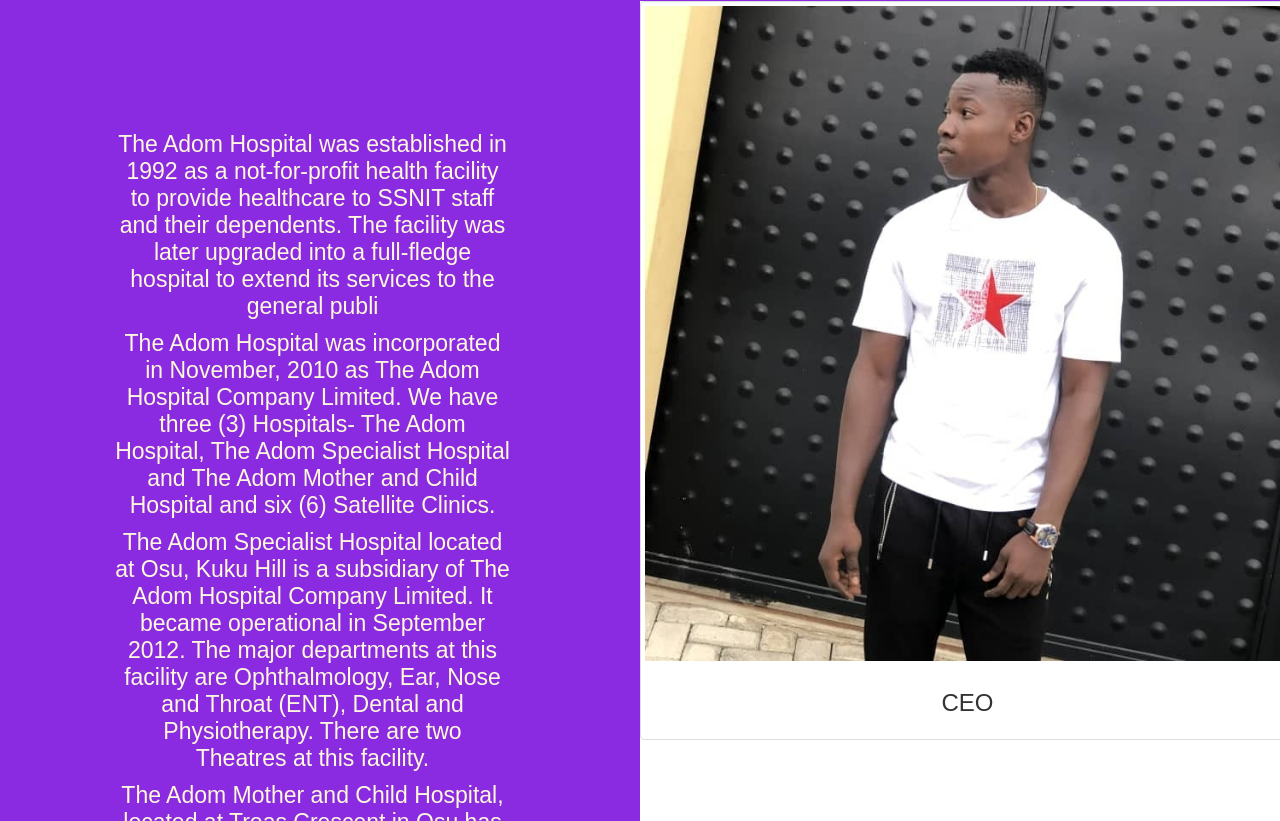
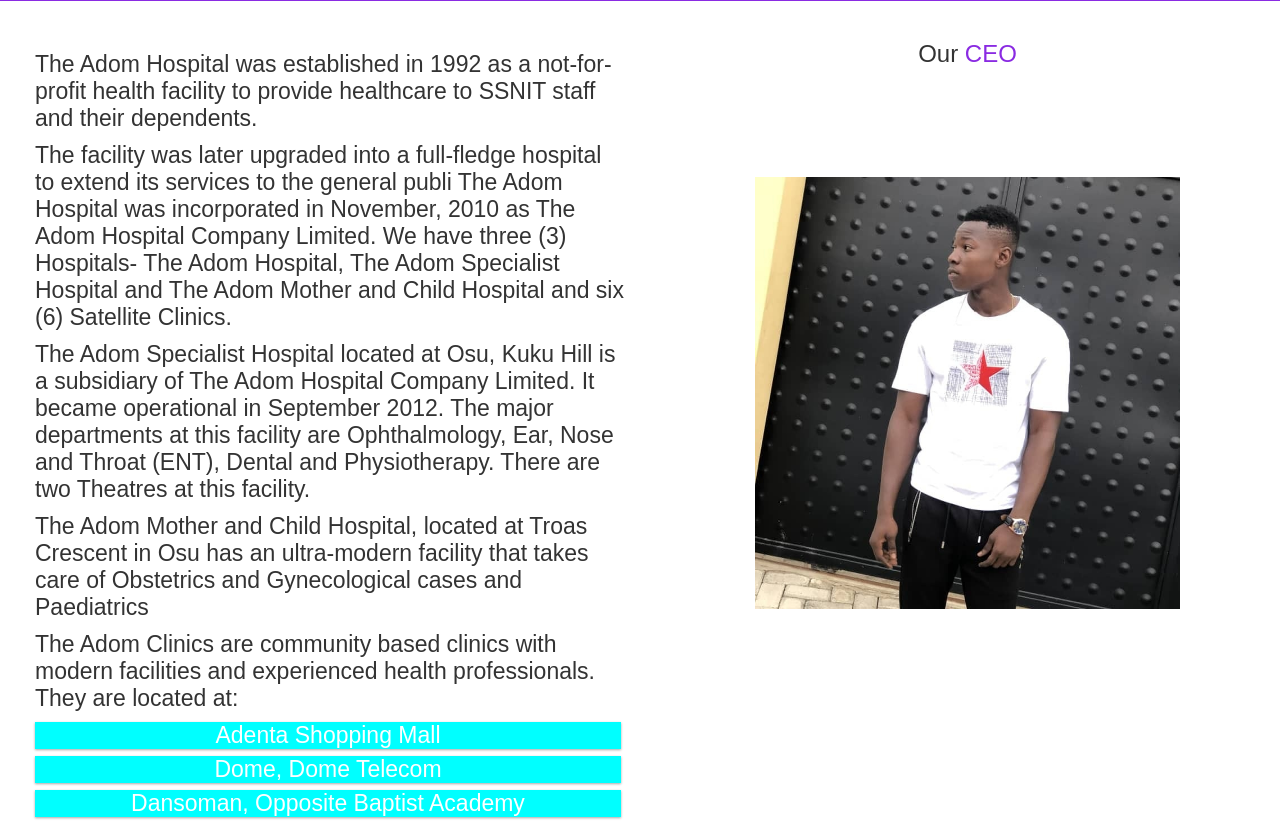
Before and after one commit to Princeantwi2k/Adom-Clinic, a React (Create React App) app: page /about in a window 1280 px wide. Shown: the part 399-1220 px from the top of the page. Built offline with nearby package versions, Linux system fonts and the light colour scheme.

Commit message:
Added About.jsx

```diff
--- a/src/Component/About/About.jsx
+++ b/src/Component/About/About.jsx
@@ -6,19 +6,22 @@
   return (
     <div>
       <h1 className="about">About Us</h1>
+      <section>
         <div className="row">
-        <div className="col-xs-12 col-sm-12 col-md-6 about">
+          <div className="col-xs-12 col-sm-12 col-md-6 content ">
             <p>
-            The Adom Hospital was established in 1992 as a not-for-profit health
-            facility to provide healthcare to SSNIT staff and their dependents.
-            The facility was later upgraded into a full-fledge hospital to
-            extend its services to the general publi
+              The Adom Hospital was established in 1992 as a not-for-profit
+              health facility to provide healthcare to SSNIT staff and their
+              dependents.
             </p>
             <p>
-            The Adom Hospital was incorporated in November, 2010 as The Adom
-            Hospital Company Limited. We have three (3) Hospitals- The Adom
-            Hospital, The Adom Specialist Hospital and The Adom Mother and Child
-            Hospital and six (6) Satellite Clinics.
+              {" "}
+              The facility was later upgraded into a full-fledge hospital to
+              extend its services to the general publi The Adom Hospital was
+              incorporated in November, 2010 as The Adom Hospital Company
+              Limited. We have three (3) Hospitals- The Adom Hospital, The Adom
+              Specialist Hospital and The Adom Mother and Child Hospital and six
+              (6) Satellite Clinics.
             </p>
             <p>
               The Adom Specialist Hospital located at Osu, Kuku Hill is a
@@ -28,30 +31,32 @@
               Physiotherapy. There are two Theatres at this facility.
             </p>
             <p>
-            The Adom Mother and Child Hospital, located at Troas Crescent in Osu
-            has an ultra-modern facility that takes care of Obstetrics and
+              The Adom Mother and Child Hospital, located at Troas Crescent in
+              Osu has an ultra-modern facility that takes care of Obstetrics and
               Gynecological cases and Paediatrics
             </p>
             <p>
-            The Adom Clinics are community based clinics with modern facilities
-            and experienced health professionals. They are located at:
+              The Adom Clinics are community based clinics with modern
+              facilities and experienced health professionals. They are located
+              at:
             </p>
             <ul>
-            <li>Adenta Shopping Mall</li>
-            <li>Dome, Dome Telecom</li>
-            <li>Dansoman, Opposite Baptist Academy</li>
-            <li>lapaz hightension</li>
-            <li>Pension House Ministries, Accra</li>
+              <li className="list">Adenta Shopping Mall</li>
+              <li className="list">Dome, Dome Telecom</li>
+              <li className="list">Dansoman, Opposite Baptist Academy</li>
+              <li className="list">lapaz hightension</li>
+              <li className="list">Pension House Ministries, Accra</li>
             </ul>
           </div>
-
-        <div className="col-xs-12 col-sm-12 col-md-6 nurse thumbnail">
-          <img src={pic10} alt="nurse" />
-          <div class="caption">
-            <h3 style={{ textAlign: `center` }}>CEO</h3>
+          <div className="col-xs-12 col-sm-12 col-md-6 Thumbnail">
+            <h3 style={{ textAlign: `center`, paddingTop: `20px` }}>
+              Our<span style={{ color: `blueviolet` }}> CEO</span>
+            </h3>
+            <img src={pic10} alt="CEO" className="picture" />
+            <div class="caption"></div>
           </div>
         </div>
-      </div>
+      </section>
     </div>
   );
 };
```
Lines whose indentation alone changed are shown as unchanged.
